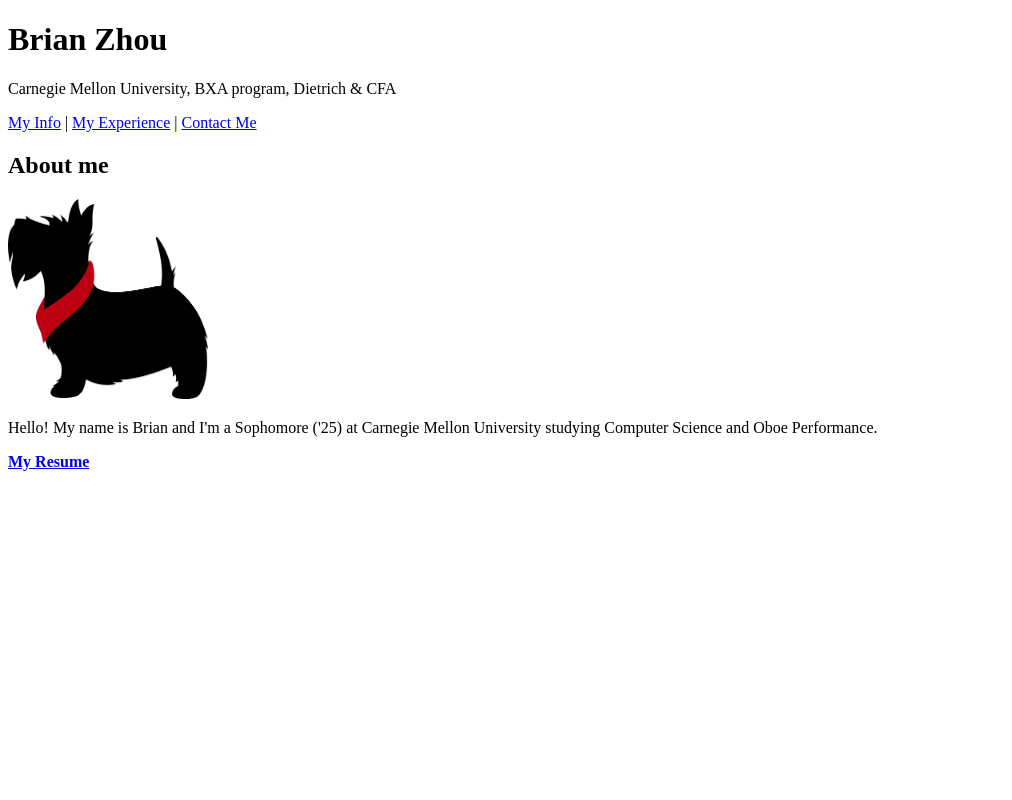
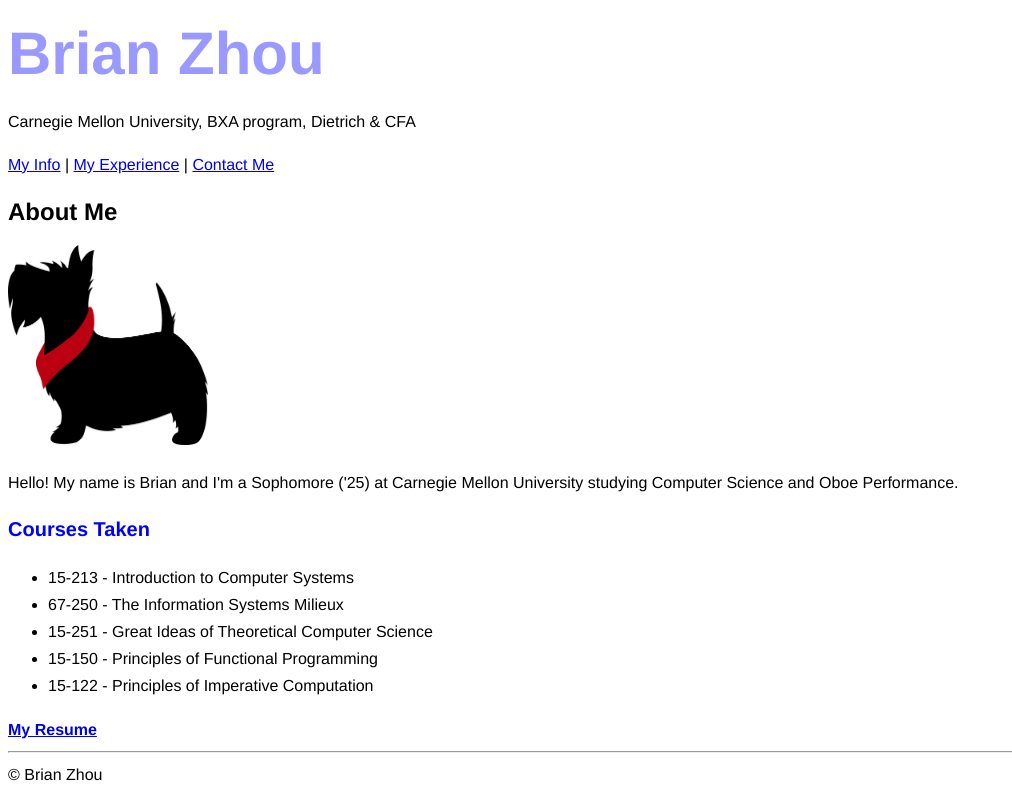
Before and after one commit to bzhou1/67-250, a plain HTML site: page brianz-lab1/index.html in a window 1280 px wide. Shown: the whole page, without its empty margins (0-1012 px from the left). Drawn offline with Linux system fonts and the light colour scheme.

Commit message:
Finish lab1

```diff
--- /dev/null
+++ b/brianz-lab1/css/styles.css
@@ -0,0 +1,17 @@
+body {
+    font-family: "Helvetica Neue", Helvetica, Arial, Sans-serif;
+    font-size: 100%;
+    line-height: 1.7em;
+    color: #000000;
+}
+h1 {
+    color: #9999FF;
+    font-size: 3.75em;
+}
+h2 {
+    font-size: 1.5em;
+}
+h3 {
+    color: #0000FF;
+    font-size: 1.25em;
+}
--- a/brianz-lab1/index.html
+++ b/brianz-lab1/index.html
@@ -1,10 +1,12 @@
 <!DOCTYPE html>
 <html lang="en">
     <head>
-        <meta charset="utf-8" />
+        <meta charset="utf-8">
         <meta name="author" content="Brian Zhou">
         <meta name="keywords" content="Carnegie Mellon University, Information Systems">
         <meta name="description" content="Brian Zhou professional website">
+        <link rel="stylesheet" type="text/css" href="css/styles.css">
+
 
         <title>Website of Brian Zhou</title>
     </head>
@@ -22,14 +24,28 @@
         </nav>
 
         <div id="content">
-            <h2>About me</h2>
+            <h2>About Me</h2>
             <img src="images/scotty.png" alt="Photo of Brian Zhou" width="200" height="200">
+
             <div id="bio">
                 <p>Hello! My name is Brian and I'm a Sophomore ('25) at Carnegie Mellon University studying Computer Science and Oboe Performance.
                     </p>
+                <h3>Courses Taken</h3>
+                <ul>
+                    <li>15-213 - Introduction to Computer Systems</li>
+                    <li>67-250 - The Information Systems Milieux</li>
+                    <li>15-251 - Great Ideas of Theoretical Computer Science</li>
+                    <li>15-150 - Principles of Functional Programming</li>
+                    <li>15-122 - Principles of Imperative Computation</li>
+                </ul>
                 <a href="resume.pdf" target="_blank"><strong>My Resume</strong></a>
-            </div>
+            </div> <!-- close bio -->
+        </div> <!-- close content-->
 
-        </div>
+        <footer>
+            <hr>
+            &copy; Brian Zhou
+        </footer>
     </body>
+
 </html>
```
Also changed, not shown: brianz-lab1/experience.html (added, +68 -0 lines), brianz-lab1/myexperience.jpg (added), brianz-lab1/myinfo.jpg (added), 3 other files.
